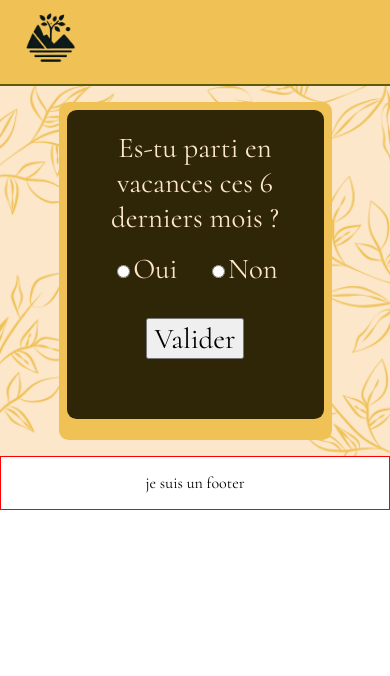
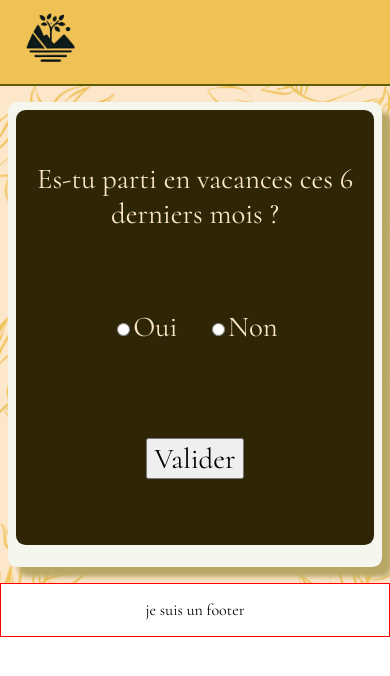
Before and after one commit to ChloeSeclier/Hackathon2025-TEC, a React (Vite) app: page /jeu in a window 390 px wide. Shown: the top 676 px of the page. Built offline with nearby package versions, Linux system fonts and the light colour scheme.

Commit message:
affichage mobile

```diff
--- a/src/css/jeu.css
+++ b/src/css/jeu.css
@@ -8,11 +8,12 @@
   background-size: cover;
 
   .sous-container-jeu {
-    background-color: #f0c256;
+    background-color: #F5F6ED;
     margin: 1rem;
     border-radius: 0.6rem;
     width: 70dvw;
-    height: 40dvh;
+    height: 55dvh;
+    box-shadow: 10px 10px 5px #b8a765;
   }
 
   .sous-sous-container-jeu {
@@ -22,7 +23,8 @@
     padding: 1.2rem;
     display: flex;
     flex-direction: column;
-    height: 32dvh;
+    justify-content: space-around;
+    height: 47dvh;
   }
 
   .question {
@@ -55,3 +57,10 @@
     text-align: center;
   }
 }
+
+@media screen and (max-width: 700px) {
+  .container-jeu {
+  .sous-container-jeu{
+    width: 96dvw;
+  }}
+}
```
